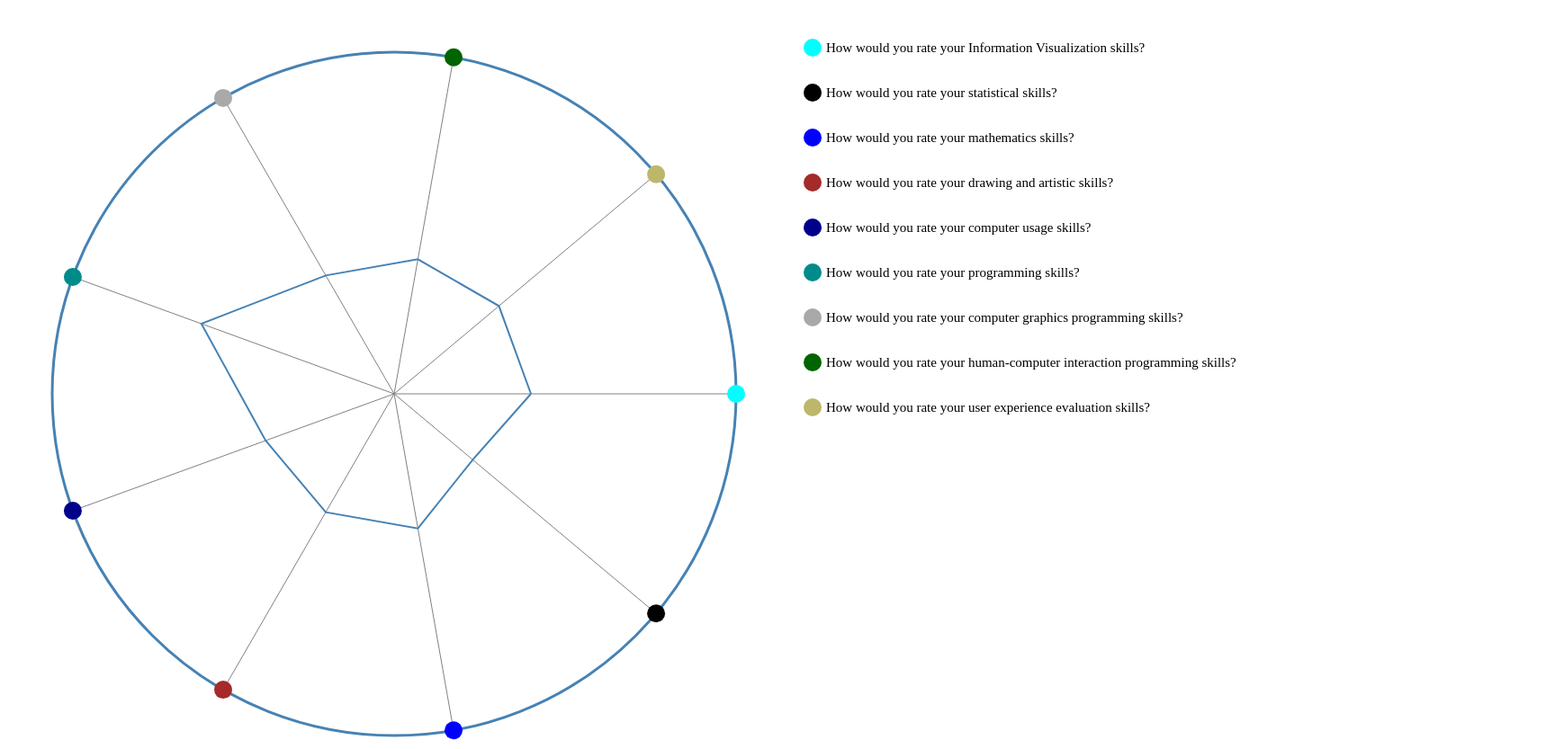
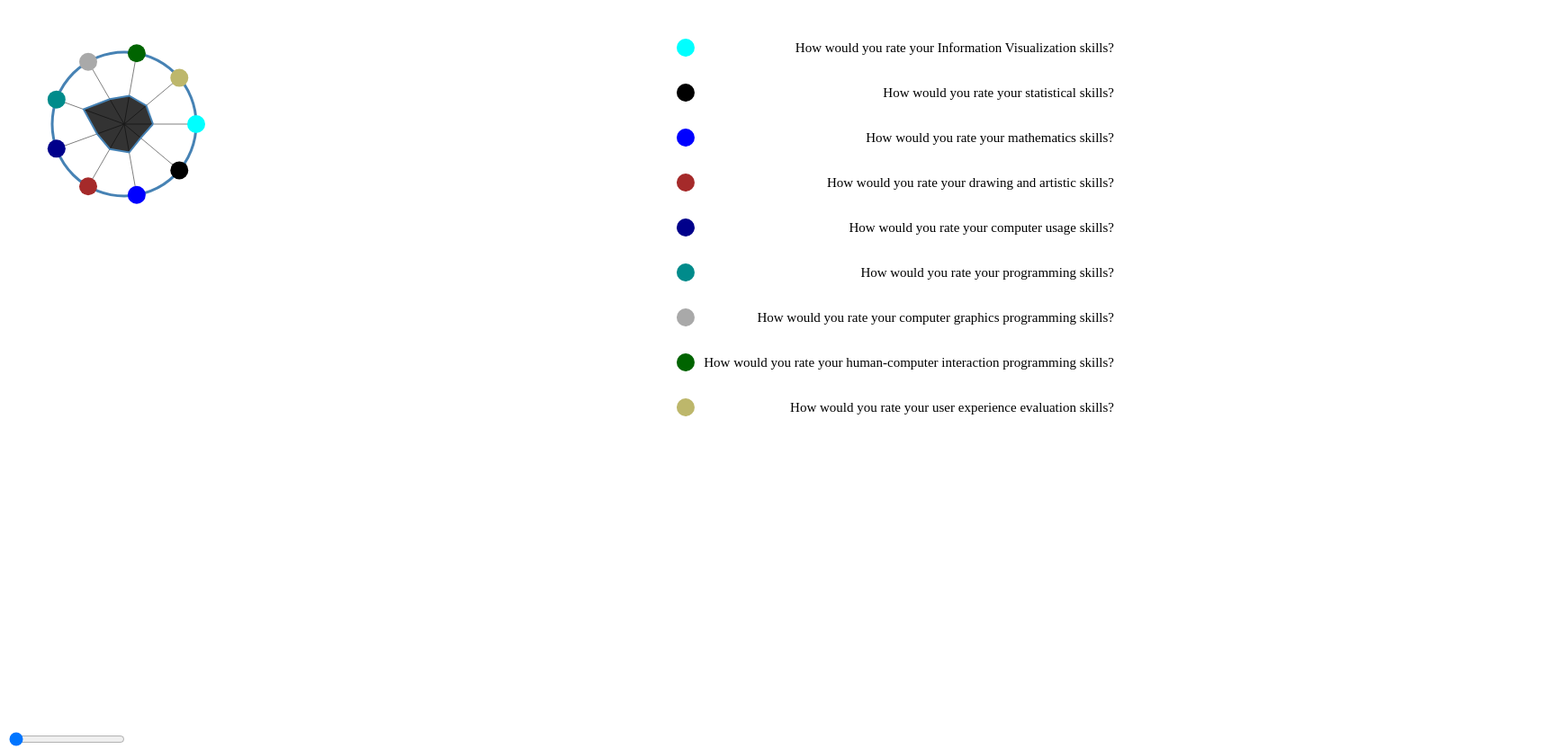
Before and after one commit to TheStigsGitCousin/Project1, a website: page Project1/public/index.html in a window 1280 px wide. Shown: the top 833 px of the page at 90% size, 1728 px wide, since content can reach past the window. Drawn offline with nearby package versions, Linux system fonts and the light colour scheme.

Commit message:
Legend fixed to the right

```diff
--- a/Project1/public/app.js
+++ b/Project1/public/app.js
@@ -1,5 +1,5 @@
 
-Colors = {};
+var Colors = {};
 Colors.names = {
     aqua: "#00ffff",
     black: "#000000",
@@ -43,7 +43,7 @@
     yellow: "#ffff00"
 };
 
-var radius = 380,
+var radius = 80,
     lineWidth = 3,
     margin = 50;
 var offset = radius + margin;
@@ -84,8 +84,13 @@
         .attr("value", 1);
 
     var chart = d3.select(".chart")
-    .attr("width", width * 2)
-    .attr("height", width);
+    .attr("width", $(window).width())
+    .attr("height", $(window).height());
+
+    var windowWidth = $(window).width(),
+        windowHeight = $(window).height();
+
+    console.log(windowWidth + " " + windowHeight);
 
     chart.append("circle")
         .attr("cx", offset)
@@ -137,28 +142,45 @@
         .attr("fill", function (d, i) { return colors[i]; })
         .attr("stroke-width", 3);
 
-    var legendCircle = chart.selectAll(".legendCircle")
+    var drag = d3.behavior.drag()
+    .on("drag", dragmove);
+
+    function dragmove(d) {
+        var x = d3.event.x;
+        var y = d3.event.y;
+        console.log("drag " + x + " " + y);
+        d3.select(this).attr("transform", "translate(" + x + "," + y + ")");
+    }
+
+
+    // Legend creation
+    var legendRadius = 10,
+        legendMargin=50;
+    var textLegend = chart.selectAll("text")
+                          .data(lines)
+                          .enter()
+                          .append("text")
+                          .attr("font-size", 15)
+                          .attr("fill", "black")
+                          .text(function (d, i) { return newKeys[i]; })
+                          .attr("transform", function (d, i) { return "translate(" + (windowWidth - legendMargin) + "," + (margin + (legendMargin * i)) + ")"; })
+                          .attr("text-anchor", "end");
+
+    var maxw = 0;
+    textLegend.each(function () {
+        if (this.getBBox().width > maxw) maxw = this.getBBox().width;
+    });
+    console.log(maxw);
+    chart.selectAll(".legendCircle")
         .data(newKeys)
         .enter()
-        .append("circle");
-
-    var legendRadius = 10;
-
-    legendCircle.attr("cx", width+35)
+        .append("circle")
+        .attr("cx", function (d, i) { return windowWidth - maxw - legendMargin - (2 * legendRadius); })
         .attr("cy", function (d, i) { return margin+(50*i)-(legendRadius/2); })
         .attr("r", legendRadius)
         .attr("fill", function (d, i) { return colors[i]; })
-        .attr("stroke-width", 3);
-
-    var text = chart.selectAll("text")
-                    .data(lines)
-                    .enter()
-                    .append("text");
-
-    text.attr("font-size", 15)
-        .attr("fill", "black")
-        .text(function (d, i) { return newKeys[i]; })
-        .attr("transform", function (d, i) { return "translate(" + (width+50) + "," + (margin + (50 * i)) + ")"; });
+        .attr("stroke-width", 3)
+        .call(drag);
 
     this.path = chart.append("path")
             .attr("id", "personPath")
@@ -166,7 +188,7 @@
             .attr("d", this.line)
             .style("stroke-width", 2)
             .style("stroke", "steelblue")
-            .style("fill", "none");
+            .style("fill", "rgba(0, 0, 0, 0.8)");
 
     UpdateCircleChart(filteredData[0]);
 
--- a/Project1/public/index.html
+++ b/Project1/public/index.html
@@ -12,6 +12,7 @@
         <!--<circle cx="420" cy="420" r="420" stroke="black" stroke-width="3" fill="transparent" />-->
     </svg>
     <input class="slider" type="range" oninput="inputChanged(this.value)" />
+    <script src="https://ajax.googleapis.com/ajax/libs/jquery/2.2.0/jquery.min.js"></script>
     <script type="text/javascript" src="app.js"></script>
 </body>
 </html>
```
Also changed, not shown: 1 other file.
